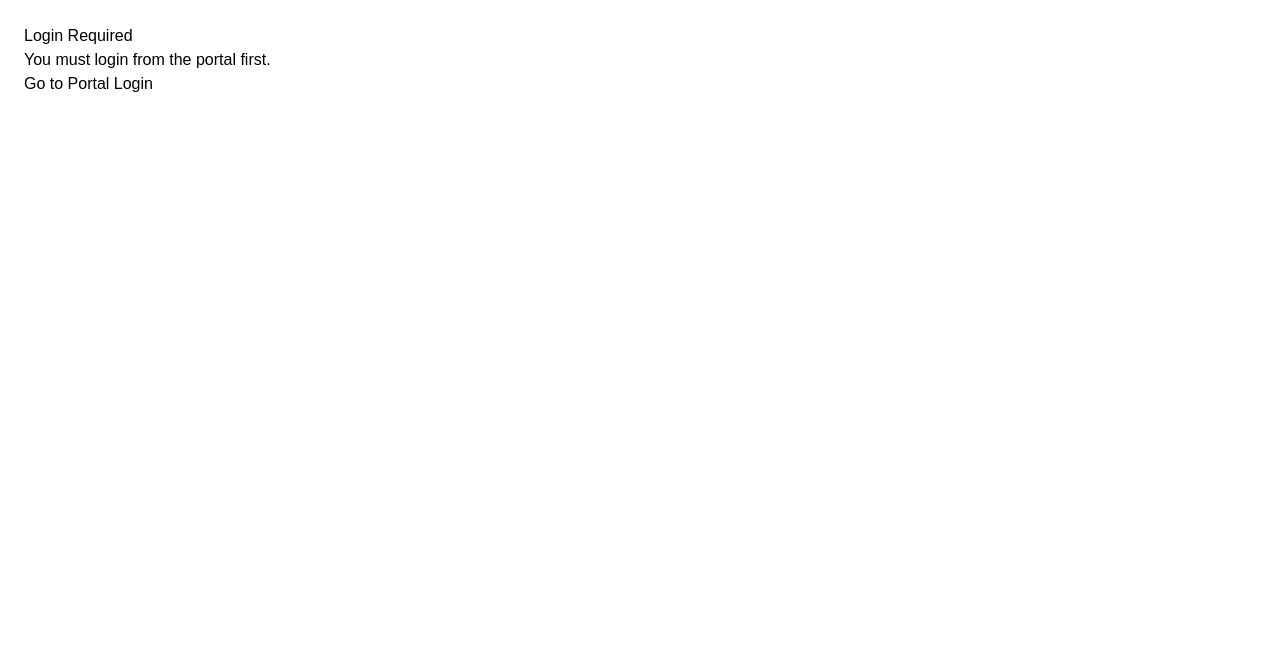
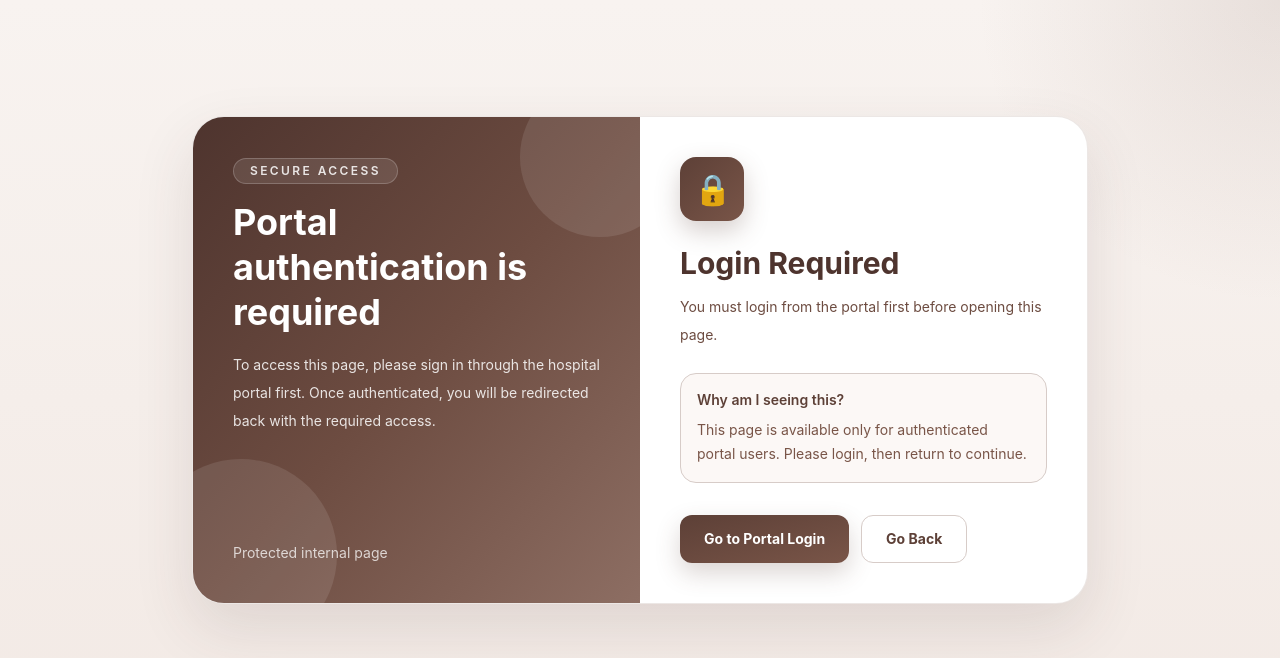
Before and after one commit to Yosssef9/PRESCRIPTION_ORDERS_QNH, a React (Vite) app in the folder client/: page /PRESCRIPTION-ORDERS/login-required in a window 1280 px wide. Shown: the top 658 px of the page. Built offline with nearby package versions, Linux system fonts and the light colour scheme.

Commit message:
design login-required page

```diff
--- a/client/src/pages/LoginRequired.jsx
+++ b/client/src/pages/LoginRequired.jsx
@@ -1,12 +1,78 @@
 export default function LoginRequired() {
   return (
-    <div style={{ padding: 24, fontFamily: "Arial" }}>
-      <h2>Login Required</h2>
-      <p>You must login from the portal first.</p>
+    <div className="min-h-screen bg-[radial-gradient(circle_at_top_right,rgba(161,136,127,0.18),transparent_20%),linear-gradient(180deg,#f8f3f0_0%,#f2e9e4_100%)] px-4 py-10">
+      <div className="mx-auto flex min-h-[80vh] max-w-5xl items-center justify-center">
+        <div className="grid w-full max-w-4xl overflow-hidden rounded-[32px] border border-[rgba(121,85,72,0.14)] bg-white shadow-[0_24px_60px_rgba(78,52,46,0.12)] md:grid-cols-2">
+          <div className="relative hidden overflow-hidden bg-gradient-to-br from-[#4e342e] via-[#6d4c41] to-[#8d6e63] p-10 text-white md:block">
+            <div className="absolute -right-10 -top-10 h-40 w-40 rounded-full bg-white/10" />
+            <div className="absolute -bottom-12 -left-12 h-48 w-48 rounded-full bg-white/10" />
 
-      <button onClick={() => (window.location.href = "/login.html")}>
-        Go to Portal Login
-      </button>
+            <div className="relative z-10 flex h-full flex-col justify-between">
+              <div>
+                <div className="mb-4 inline-flex rounded-full border border-white/20 bg-white/10 px-4 py-1 text-xs font-semibold uppercase tracking-[0.2em] text-white/85">
+                  Secure Access
+                </div>
+
+                <h1 className="max-w-sm text-4xl font-bold leading-tight">
+                  Portal authentication is required
+                </h1>
+
+                <p className="mt-4 max-w-md text-sm leading-7 text-white/85">
+                  To access this page, please sign in through the hospital
+                  portal first. Once authenticated, you will be redirected back
+                  with the required access.
+                </p>
+              </div>
+
+              <div className="text-sm text-white/75">
+                Protected internal page
+              </div>
+            </div>
+          </div>
+
+          <div className="flex items-center justify-center p-6 sm:p-10">
+            <div className="w-full max-w-md">
+              <div className="mb-6 flex h-16 w-16 items-center justify-center rounded-2xl bg-gradient-to-br from-[#5d4037] to-[#795548] text-3xl text-white shadow-[0_10px_24px_rgba(93,64,55,0.25)]">
+                🔒
+              </div>
+
+              <h2 className="text-3xl font-bold text-[#4e342e]">
+                Login Required
+              </h2>
+
+              <p className="mt-3 text-sm leading-7 text-[#6d4c41]">
+                You must login from the portal first before opening this page.
+              </p>
+
+              <div className="mt-6 rounded-2xl border border-[#d7ccc8] bg-[#fcf8f6] p-4">
+                <div className="text-sm font-semibold text-[#5d4037]">
+                  Why am I seeing this?
+                </div>
+                <p className="mt-2 text-sm leading-6 text-[#795548]">
+                  This page is available only for authenticated portal users.
+                  Please login, then return to continue.
+                </p>
+              </div>
+
+              <div className="mt-8 flex flex-col gap-3 sm:flex-row">
+                <button
+                  onClick={() => (window.location.href = "/login.html")}
+                  className="inline-flex h-[48px] items-center justify-center rounded-xl bg-gradient-to-br from-[#5d4037] to-[#795548] px-6 text-sm font-bold text-white shadow-[0_10px_24px_rgba(93,64,55,0.22)] transition hover:opacity-95 active:scale-[0.98]"
+                >
+                  Go to Portal Login
+                </button>
+
+                <button
+                  onClick={() => window.history.back()}
+                  className="inline-flex h-[48px] items-center justify-center rounded-xl border border-[#d7ccc8] bg-white px-6 text-sm font-bold text-[#5d4037] transition hover:bg-[#f7f1ee] active:scale-[0.98]"
+                >
+                  Go Back
+                </button>
+              </div>
+            </div>
+          </div>
+        </div>
+      </div>
     </div>
   );
 }
```
